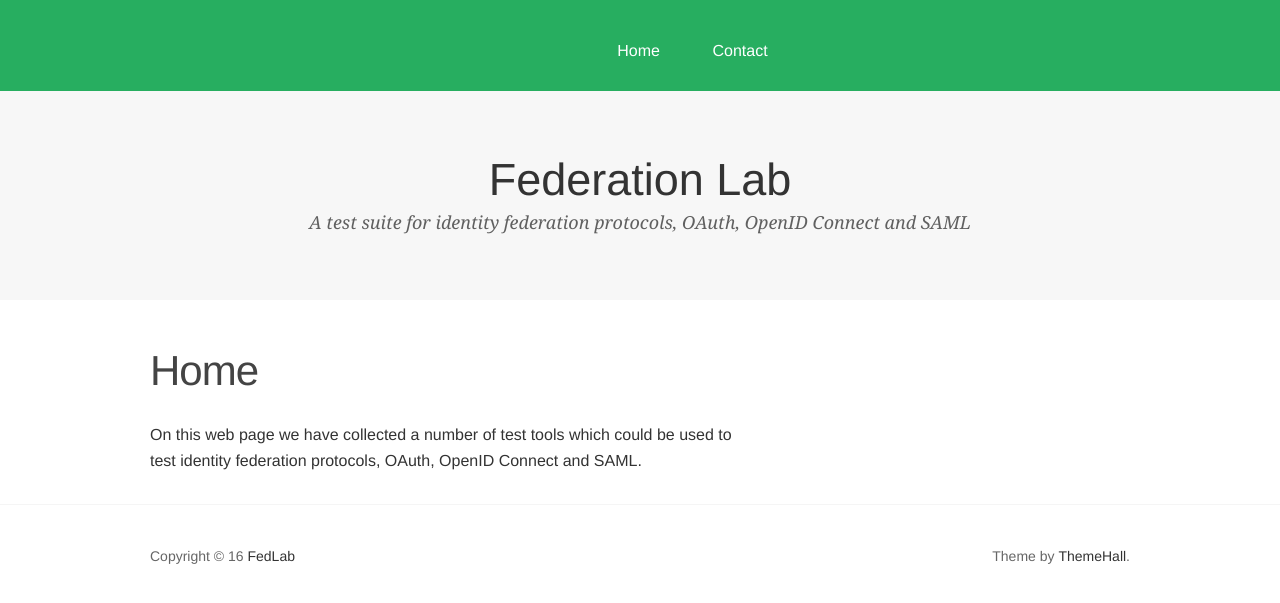
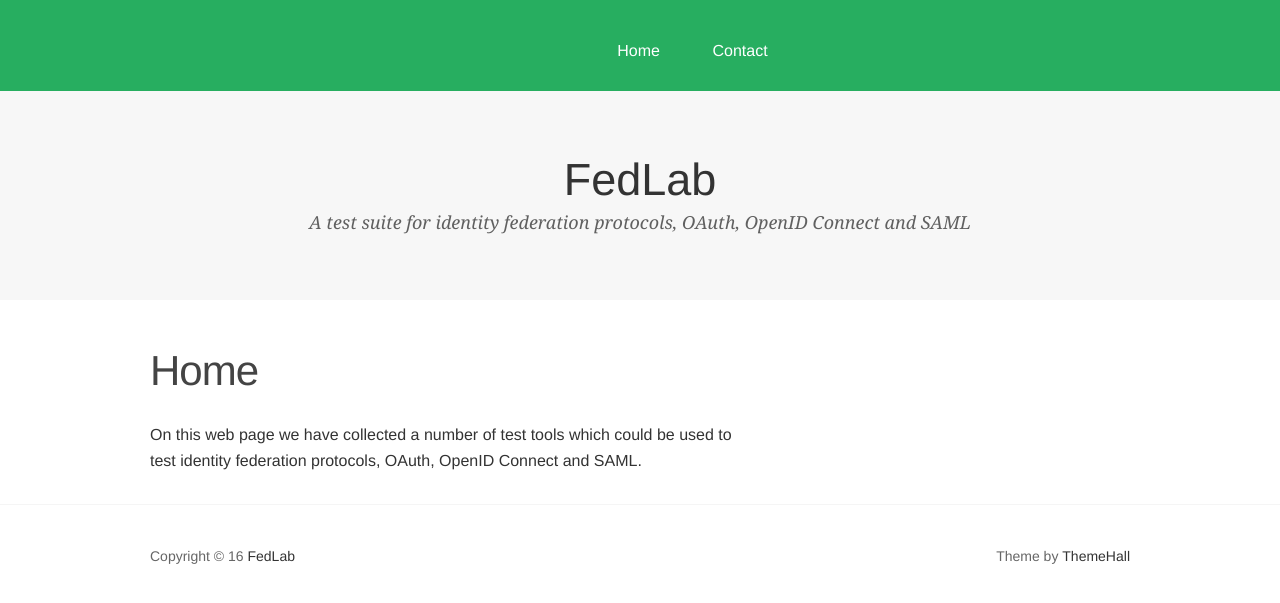
Before and after one commit to bekicot/feed-lab.org, a Jekyll site: the page built from index.markdown, in a window 1280 px wide. Shown: the top 603 px of the page. Built offline with Jekyll 4.4.1, drawn with Linux system fonts in a browser that asks for light colours.

Commit message:
Update config and add more options

```diff
--- a/_config.yml
+++ b/_config.yml
@@ -1,19 +1,13 @@
-# Welcome to Jekyll!
-#
-# This config file is meant for settings that affect your whole blog, values
-# which you are expected to set up once and rarely need to edit after that.
-# For technical reasons, this file is *NOT* reloaded automatically when you use
-# 'jekyll serve'. If you change this file, please restart the server process.
-
-# Site settings
 title: FedLab
 email: dirg@umu.se
-description: > # this means to ignore newlines until "baseurl:"
-  Write an awesome description for your new site here. You can edit this
-  line in _config.yml. It will appear in your document head meta (for
-  Google search results) and in your feed.xml site description.
+description: >
+  A test suite for identity federation protocols, OAuth, OpenID Connect and SAML
 baseurl: "/feed-lab.org" # the subpath of your site, e.g. /blog
 url: "http://fed-lab.org" # the base hostname & protocol for your site
+
+# Footer Settings
+credit: Theme by <a href="https://themehall.com/">ThemeHall</a>
+
 exclude:
   - Gemfile
   - Gemfile.lock
--- a/_includes/footer.html
+++ b/_includes/footer.html
@@ -2,7 +2,7 @@
     <div class="wrap">
         <div class="footer-content footer-insert">
             <p class="copyright">Copyright © {{ site.time | date: '%y' }} <a class="site-link" href="{{ site.url }}" rel="home">{{ site.title }}</a></p>
-            <p class="credit">Theme by <a class="theme-link" href="https://themehall.com/" title="ThemeHall">ThemeHall</a>.</p>
+            <p class="credit">{{site.credit}}</p>
         </div>
     </div>
 </footer>
--- a/_includes/jumbotron.html
+++ b/_includes/jumbotron.html
@@ -1,7 +1,7 @@
 <header id="header" class="site-header" role="banner" itemscope="itemscope" itemtype="http://schema.org/WPHeader">
     <div class="wrap">
         <div class="title-area">
-            <h2 class="site-title" itemprop="headline"><a href="index.html" title="Federation Lab" rel="home">Federation Lab</a></h2>
-            <h3 class="site-description"><span>A test suite for identity federation protocols, OAuth, OpenID Connect and SAML</span></h3></div>
+            <h2 class="site-title" itemprop="headline"><a href="index.html" title="Federation Lab" rel="home">{{site.title}}</a></h2>
+            <h3 class="site-description"><span>{{site.description}}</span></h3></div>
     </div>
 </header>
```
